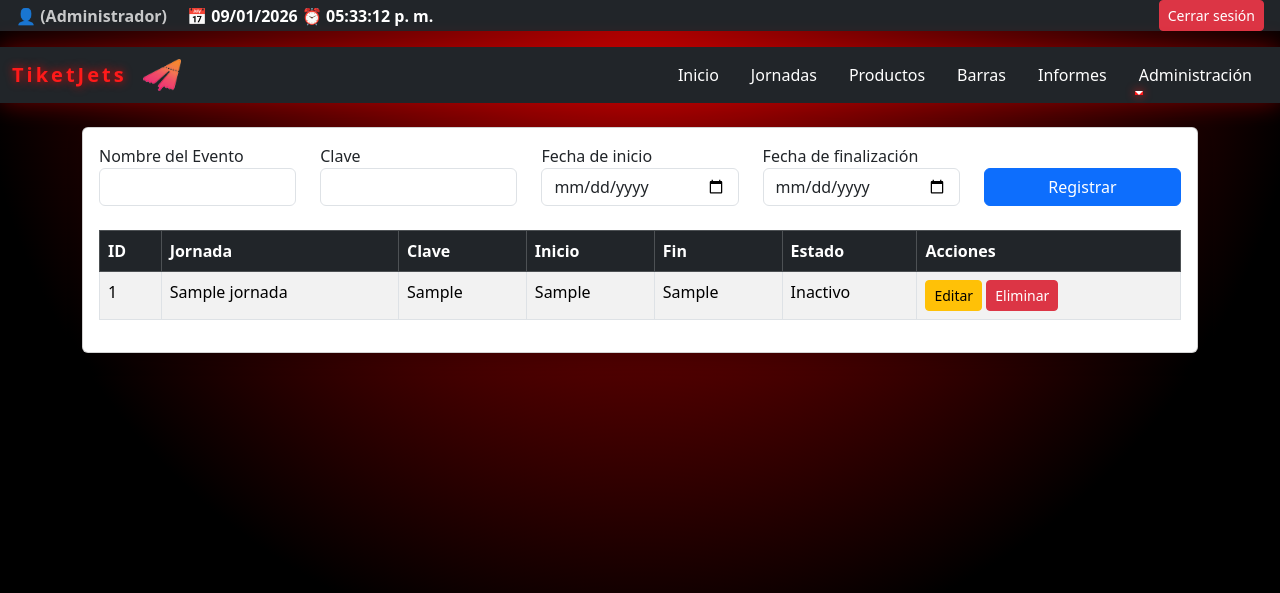
After one commit to killerchipy723/inclub, a Flask app: page /Jornadas in a window 1280 px wide. The commit adds this page. Shown: the top 593 px of the page. Run offline with Flask 3, Linux system fonts and the light colour scheme; the visitor is signed in with stand-in values (Sample User, id 1); tables that the repository leaves empty or names only in its code hold one stand-in row (values such as "Sample post"); some libraries are stand-ins or nearby versions.

Commit message:
okiss modificaciones

```diff
--- a/app.py
+++ b/app.py
@@ -72,9 +72,11 @@ def home_userReg():
     cursor = conexion.cursor(pymysql.cursors.DictCursor)
     cursor.execute("SELECT * FROM usuarios")
     data = cursor.fetchall()
+    message = request.args.get('message')
 
     return render_template("usuarios.html",
                            usuarios=data,
+                           message = message,
                            user=session["nombre"],
                            rol=session["rol"])
 
@@ -97,7 +99,7 @@ def reg_usuario():
     )
     conexion.commit()
 
-    return redirect(url_for("home_userReg"))
+    return redirect(url_for("home_userReg",message='Usuario Registrado Correctamente!'))
 
 
 @app.route("/delete_Usuario/<int:id>")
@@ -176,12 +178,20 @@ def registrar_venta():
 #ruta principal de clientes
 @app.route("/clientes",methods=['GET'])
 def home_clientes():
+    if "id" not in session['rol']!="Administrador":
+        return redirect(url_for('home'))
+
     conexion = getConnection()
     query = 'select * from clientes'
-    cursor = conexion.cursor()
+    cursor = conexion.cursor(pymysql.cursors.DictCursor)
     cursor.execute(query)
     data = cursor.fetchall()
-    return render_template("clientes.html",clientes=data)
+    message = request.args.get('message')  # 👈 ACA SÍ
+    return render_template("clientes.html",
+                           clientes=data,
+                           user=session["nombre"],
+                           rol=session["rol"],
+                           message = message)
 
 #Ruta para guardar clientes
 @app.route("/guardar_Clientes",methods=['POST'])
@@ -195,7 +205,7 @@ def guardar_Clientes():
     cursor.execute(query,(apenomb,dni,cuil))
     conexion.commit()
     msg = "Registro Exitoso de Cliente"
-    return redirect(url_for('home_clientes',succes=msg))
+    return redirect(url_for('home_clientes',message = 'Cliente Registrado Correctamente'))
 
 
 #Ruta para modificar Clientes
@@ -219,6 +229,51 @@ def update_Clientes(id):
 #Ruta para Eliminar Clientes
 
 
+# ------------------------------Jornadas----------------------------------
+
+# ruta jornadas
+@app.route("/Jornadas", methods=['GET'])
+def home_Jornadas():
+    conexion = getConnection()
+    cursor = conexion.cursor()
+    cursor.execute("select * from jornadas")
+    data = cursor.fetchall()
+
+    message = request.args.get('message')  # 👈 ACA SÍ
+
+    return render_template(
+        "jornadas.html",
+        jornadas=data,
+        message=message,
+        user=session["nombre"],
+        rol=session["rol"]
+    )
+@app.route("/guardar_Jornadas", methods=['POST'])
+def save_Jornadas():
+    conexion = getConnection()
+
+    nombre = request.form['nombre'].upper()
+    clave = request.form['clave']
+    finicio = request.form['finicio']
+    ffinal = request.form['ffin']
+
+    sql = '''
+        insert into jornadas(nombre, clave, finicio, ffinal)
+        values (%s, %s, %s, %s)
+    '''
+
+    cursor = conexion.cursor()
+    cursor.execute(sql, (nombre, clave, finicio, ffinal))
+    conexion.commit()
+
+    return redirect(
+        url_for('home_Jornadas', message='Registro Exitoso')
+    )
+
+
+
+
+
 
 #-------------------------------Arranque-----------------------------------
 if __name__=='__main__':
--- a/templates/cabecera.html
+++ b/templates/cabecera.html
@@ -63,7 +63,7 @@ document.addEventListener("DOMContentLoaded", function () {
             <ul class="navbar-nav">
 
                 <li class="nav-item"><a class="nav-link" href="/">Inicio</a></li>
-                <li class="nav-item"><a class="nav-link" href="#">Jornadas</a></li>
+                <li class="nav-item"><a class="nav-link" href="/Jornadas">Jornadas</a></li>
                 <li class="nav-item"><a class="nav-link" href="#">Productos</a></li>
                 <li class="nav-item"><a class="nav-link" href="#">Barras</a></li>
                 <li class="nav-item"><a class="nav-link" href="#">Informes</a></li>
--- /dev/null
+++ b/templates/jornadas.html
@@ -0,0 +1,168 @@
+{% include '/cabecera.html' %}
+
+<div class="container mt-4">
+  <div class="card shadow">
+    <div class="card-body">
+
+      <!-- FORMULARIO -->
+      <form action="/guardar_Jornadas" method="post">
+        <div class="row mb-3">
+          <div class="col">
+            <label>Nombre del Evento</label>
+            <input type="text" name="nombre" class="form-control text-uppercase" required>
+          </div>
+
+          <div class="col">
+            <label>Clave</label>
+            <input type="text" name="clave" class="form-control text-uppercase" required>
+          </div>
+
+          <div class="col">
+            <label>Fecha de inicio</label>
+            <input type="date" name="finicio" class="form-control" required>
+          </div>
+
+          <div class="col">
+            <label>Fecha de finalización</label>
+            <input type="date" name="ffin" class="form-control" required>
+          </div>
+
+          <div class="col d-flex align-items-end">
+            <button class="btn btn-primary w-100" type="submit">Registrar</button>
+          </div>
+        </div>
+      </form>
+
+      <!-- TABLA -->
+      <table class="table table-bordered table-striped mt-4">
+        <thead class="table-dark">
+          <tr>
+            <th>ID</th>
+            <th>Jornada</th>
+            <th>Clave</th>
+            <th>Inicio</th>
+            <th>Fin</th>
+            <th>Estado</th>
+            <th>Acciones</th>
+          </tr>
+        </thead>
+        <tbody>
+          {% for alu in jornadas %}
+          <tr>
+            <td>{{ alu.idjornada }}</td>
+            <td>{{ alu.nombre }}</td>
+            <td>{{ alu.clave }}</td>
+            <td>{{ alu.finicio }}</td>
+            <td>{{ alu.ffinal }}</td>
+            <td>{{ alu.estado }}</td>
+            <td>
+              <button class="btn btn-warning btn-sm"
+                      data-bs-toggle="modal"
+                      data-bs-target="#modalEdit{{ alu.idjornada }}">
+                Editar
+              </button>
+
+              <button class="btn btn-danger btn-sm"
+                      data-bs-toggle="modal"
+                      data-bs-target="#modalDelete{{ alu.idjornada }}">
+                Eliminar
+              </button>
+            </td>
+          </tr>
+          {% endfor %}
+        </tbody>
+      </table>
+
+    </div>
+  </div>
+</div>
+
+<!-- MODALES -->
+{% for alu in jornadas %}
+
+<!-- MODAL EDITAR -->
+<div class="modal fade" id="modalEdit{{ alu.idjornada }}" tabindex="-1">
+  <div class="modal-dialog">
+    <div class="modal-content">
+      <form action="/Update_Clientes/{{ alu.idjornada }}" method="post">
+        <div class="modal-header">
+          <h5 class="modal-title">Editar: {{ alu.nombre }}</h5>
+          <button type="button" class="btn-close" data-bs-dismiss="modal"></button>
+        </div>
+
+        <div class="modal-body">
+          <label>Nombre</label>
+          <input type="text" name="nombre" class="form-control mb-2 text-uppercase"
+                 value="{{ alu.nombre }}" required>
+
+          <label>Clave</label>
+          <input type="text" name="clave" class="form-control mb-2"
+                 value="{{ alu.clave }}" required>
+
+          <label>Fecha inicio</label>
+          <input type="date" name="finicio" class="form-control mb-2"
+                 value="{{ alu.finicio }}" required>
+
+          <label>Fecha final</label>
+          <input type="date" name="ffinal" class="form-control mb-2"
+                 value="{{ alu.ffinal }}" required>
+        </div>
+
+        <div class="modal-footer">
+          <button class="btn btn-primary" type="submit">Actualizar</button>
+        </div>
+      </form>
+    </div>
+  </div>
+</div>
+
+<!-- MODAL ELIMINAR -->
+<div class="modal fade" id="modalDelete{{ alu.idjornada }}" tabindex="-1">
+  <div class="modal-dialog modal-dialog-centered">
+    <div class="modal-content">
+      <div class="modal-header bg-danger text-white">
+        <h5 class="modal-title">Eliminar: {{ alu.nombre }}</h5>
+        <button type="button" class="btn-close btn-close-white" data-bs-dismiss="modal"></button>
+      </div>
+
+      <div class="modal-body">
+        ¿Está seguro que desea eliminar la jornada?
+      </div>
+
+      <div class="modal-footer">
+        <button class="btn btn-secondary" data-bs-dismiss="modal">Cancelar</button>
+        <a href="/delete_Usuario/{{ alu.idjornada }}" class="btn btn-danger">Eliminar</a>
+      </div>
+    </div>
+  </div>
+</div>
+
+{% endfor %}
+
+<!-- MODAL OK -->
+<div class="modal fade" id="modalOk" tabindex="-1">
+  <div class="modal-dialog modal-dialog-centered">
+    <div class="modal-content">
+      <div class="modal-header bg-success text-white">
+        <h5 class="modal-title">Éxito</h5>
+        <button type="button" class="btn-close btn-close-white" data-bs-dismiss="modal"></button>
+      </div>
+      <div class="modal-body text-center">
+        {{ message }}
+      </div>
+      <div class="modal-footer">
+        <button class="btn btn-success" data-bs-dismiss="modal">Aceptar</button>
+      </div>
+    </div>
+  </div>
+</div>
+
+{% if message %}
+<script>
+document.addEventListener('DOMContentLoaded', () => {
+  new bootstrap.Modal(document.getElementById('modalOk')).show();
+});
+</script>
+{% endif %}
+
+{% include '/pie.html' %}
```
Also changed, not shown: templates/clientes.html (+46 -30 lines), templates/usuarios.html (+30 -0 lines).
